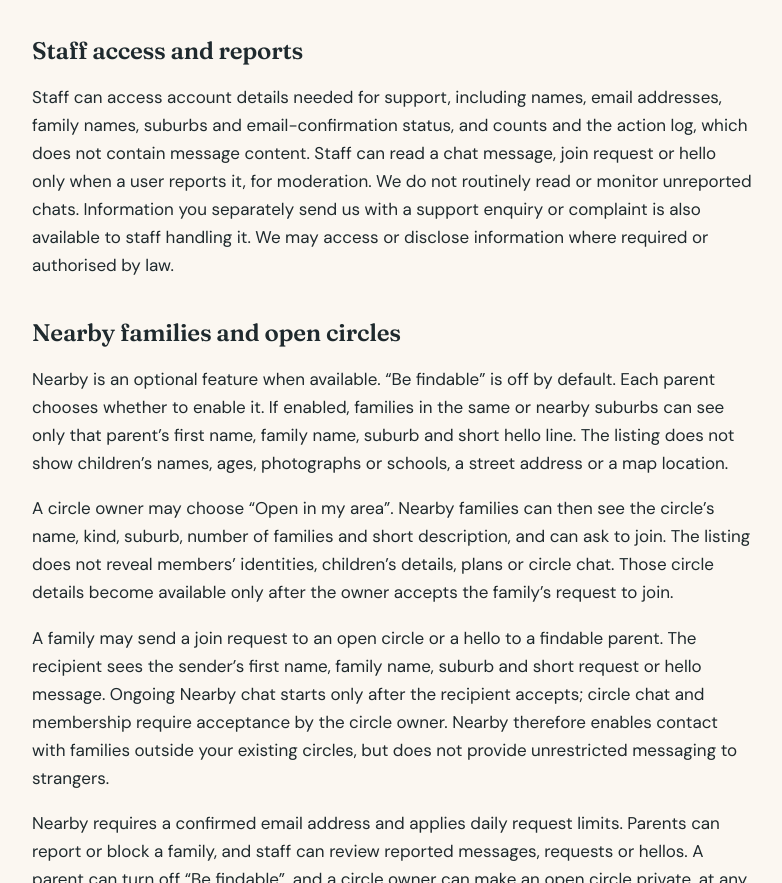
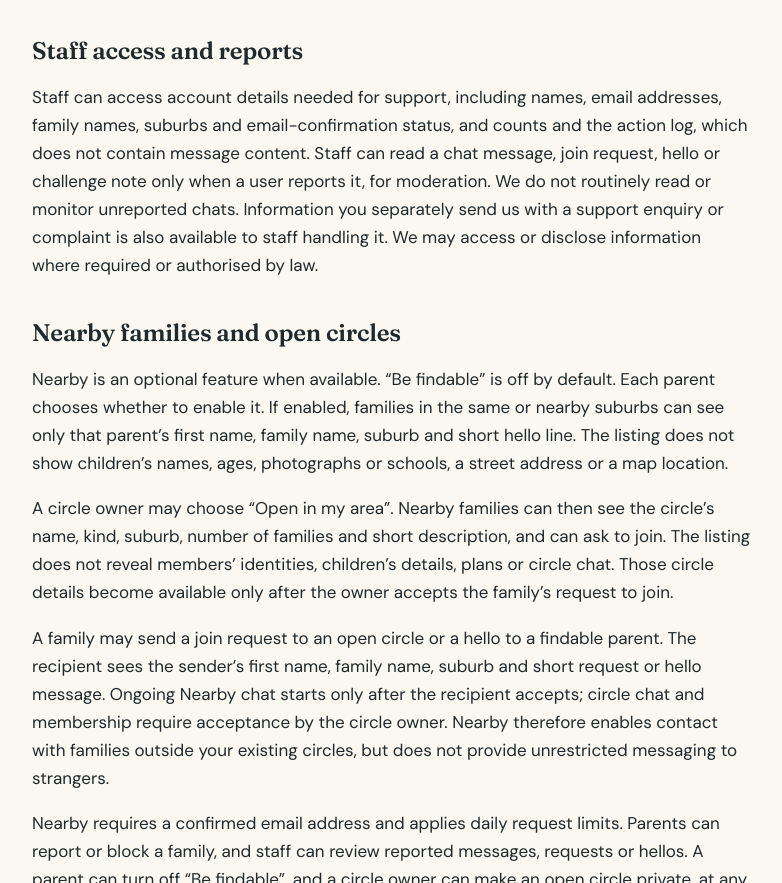
Before and after one commit to amitcode7483/villakin-site, a plain HTML site: page privacy/index.html in a window 1280 px wide. Shown: the part 6295-7178 px from the top of the page, without its empty margins (248-1030 px from the left). Drawn offline with Linux system fonts and the light colour scheme.

Commit message:
Privacy: staff read a challenge note only if it's reported
Co-Authored-By: Claude Opus 5.5 <noreply@anthropic.com>
Claude-Session: https://claude.ai/code/session_01TiA9gRVB4bsPZez1VtXsnH

```diff
--- a/privacy/index.html
+++ b/privacy/index.html
@@ -266,7 +266,7 @@ record (its time and who marked it sorted) is kept for 30 days.</p>
 <p>Staff can access account details needed for support, including names,
 email addresses, family names, suburbs and email-confirmation status,
 and counts and the action log, which does not contain message content.
-Staff can read a chat message, join request or hello only when a user
+Staff can read a chat message, join request, hello or challenge note only when a user
 reports it, for moderation. We do not routinely read or monitor
 unreported chats. Information you separately send us with a support
 enquiry or complaint is also available to staff handling it. We may
```
